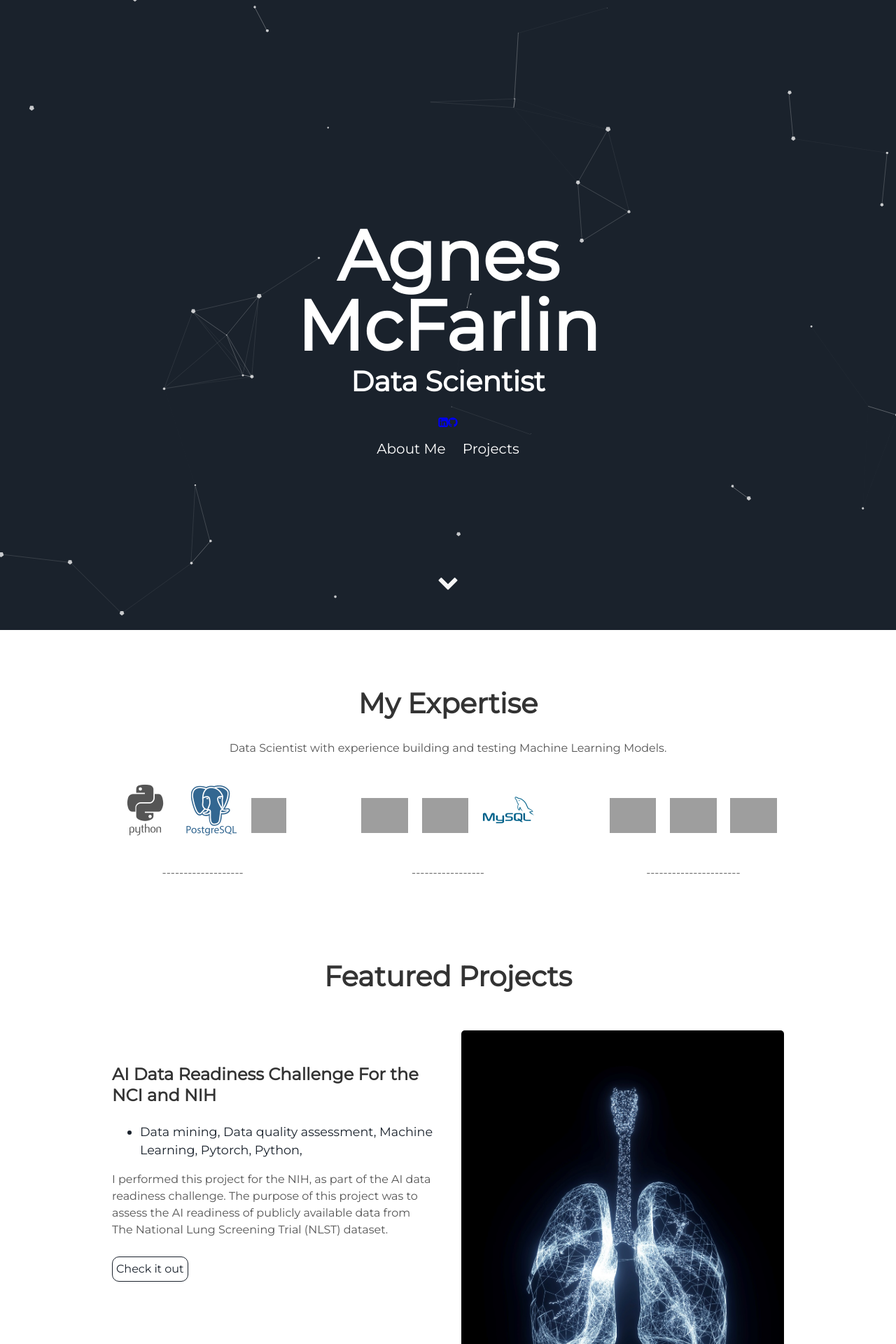
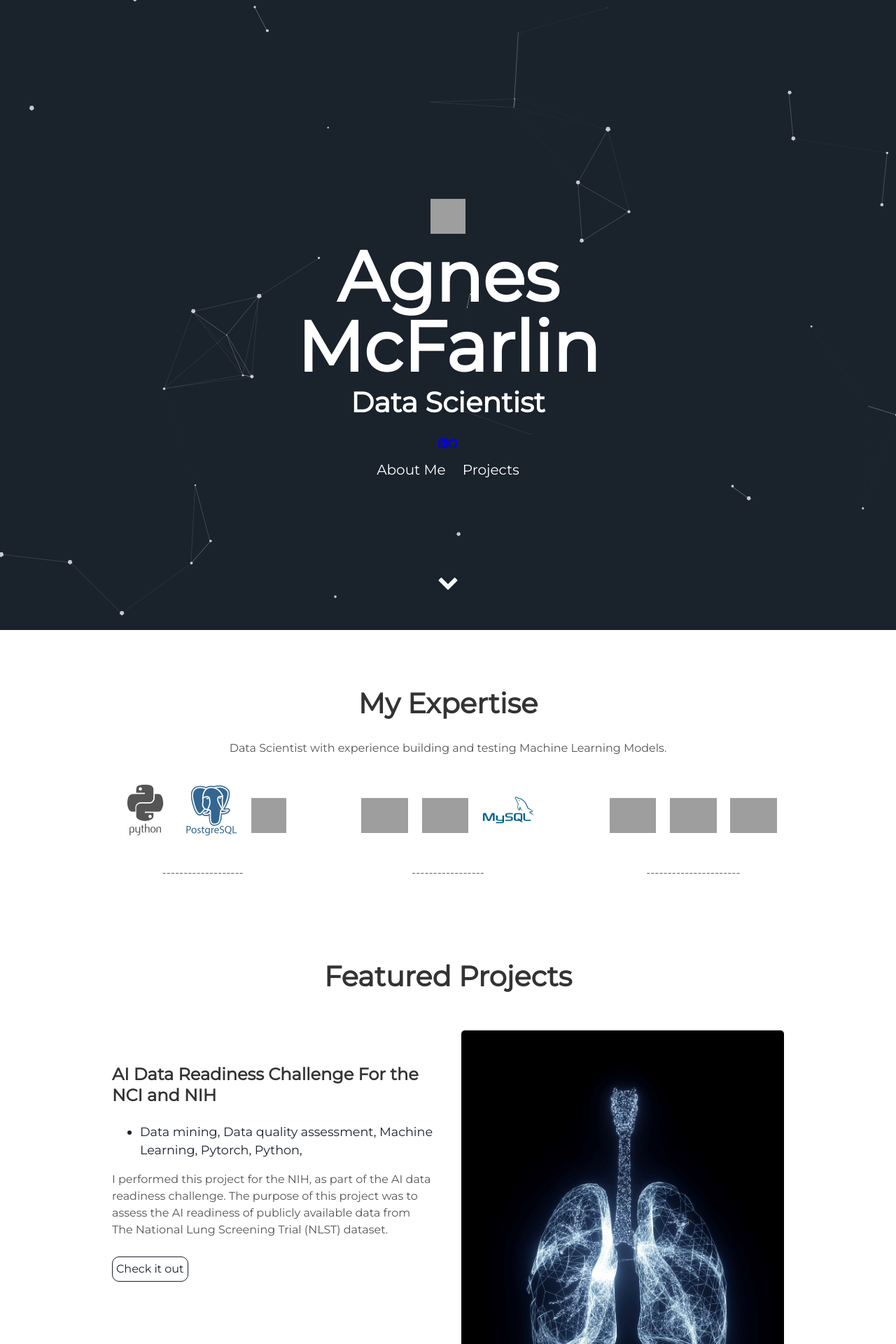
Before and after one commit to oohtmeel1/oohtmeel1.github.io, a Jekyll site: the page built from index.html, in a window 1280 px wide. Shown: the top 1920 px of the page at 70% size. Built offline with Jekyll 4.4.1, drawn with Linux system fonts in a browser that asks for light colours; grey boxes are pictures that could not be loaded.

Commit message:
Update header.html

```diff
--- a/_includes/header.html
+++ b/_includes/header.html
@@ -1,6 +1,7 @@
 <div id="particles-js">
   <div class="header">
       <h1>
+		<img src="https://cdn.jsdelivr.net/gh/devicons/devicon@latest/icons/rstudio/rstudio-original.svg", width = 50, height = 50/>
         <span class="site-title">{{site.username}}</span>
         <span class="site-description">{{site.user_title}}</span>
       </h1>
```
